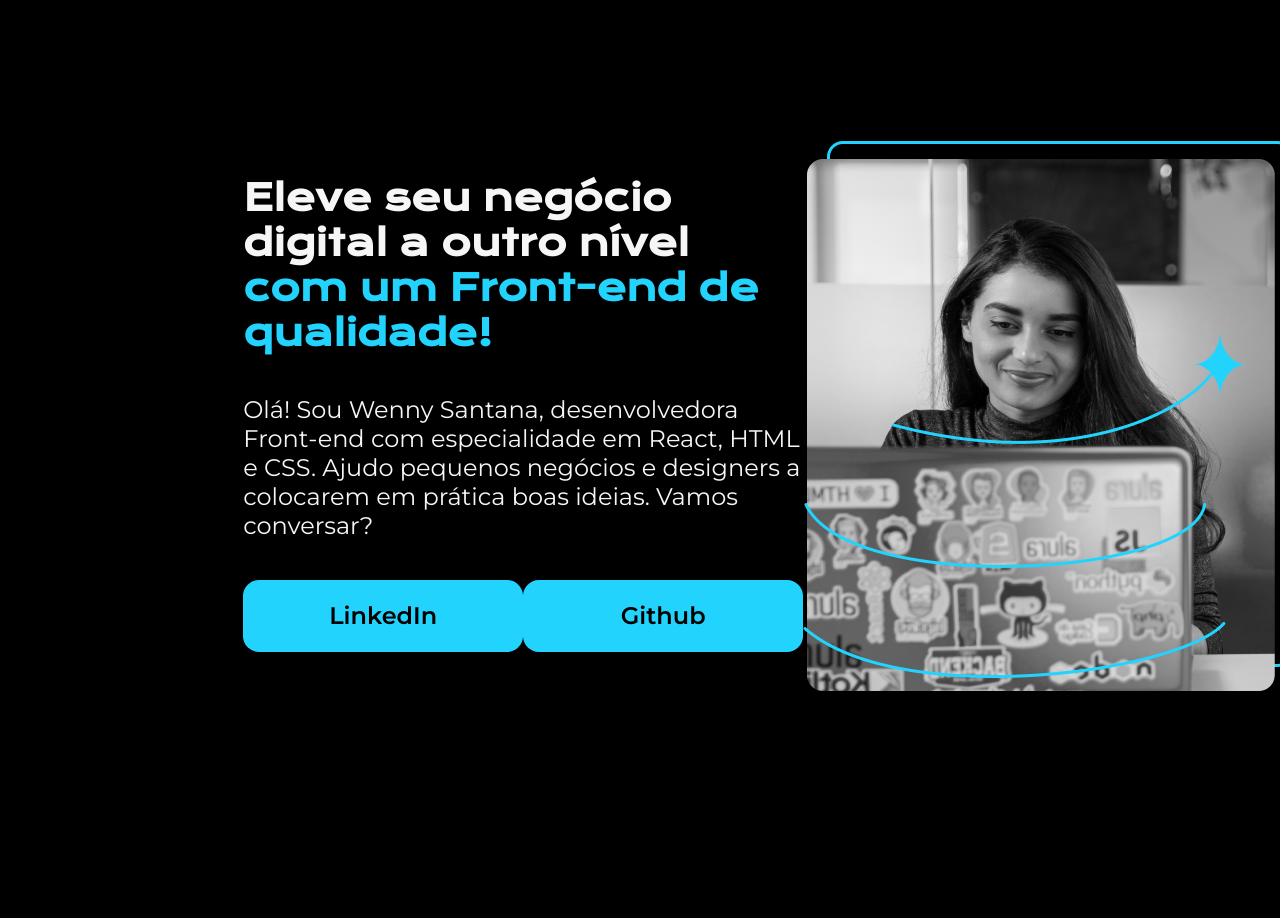
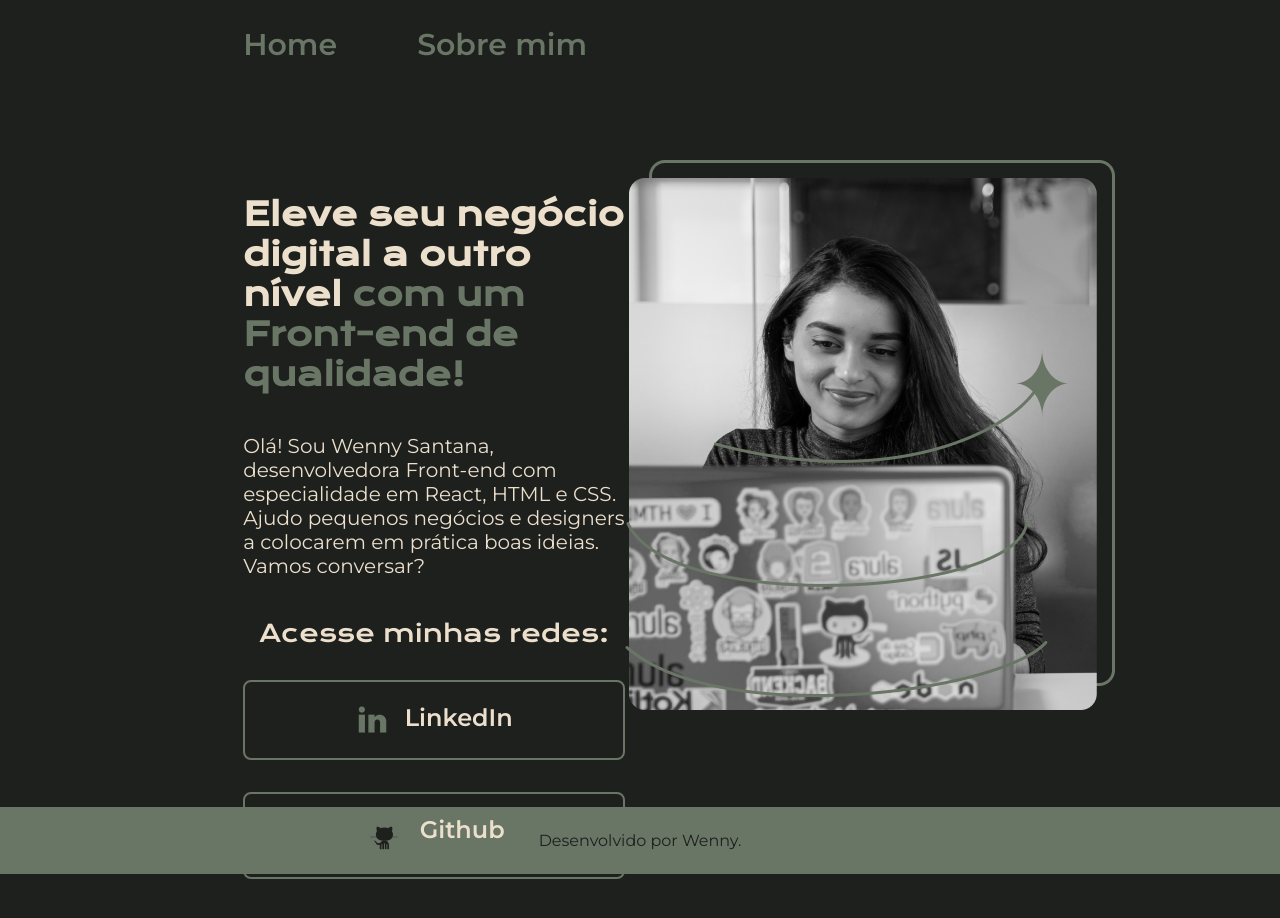
Before and after one commit to wennysantana/AluraProjetos, a plain HTML site: page CursoHTMLeCSS/Portifolio - Pagina 1/index.html in a window 1280 px wide. After the commit the page ends 879 px from the top, so only its background shows below. Drawn offline with nearby package versions, Linux system fonts and the light colour scheme.

Commit message:
:books: Finalização curso 2 HTML e CSS

```diff
--- a/CursoHTMLeCSS/Portifolio - Pagina 1/index.html
+++ b/CursoHTMLeCSS/Portifolio - Pagina 1/index.html
@@ -4,11 +4,16 @@
     <meta charset="UTF-8" />
     <meta http-equiv="X-UA-Compatible" content="IE=edge" />
     <meta name="viewport" content="width=device-width, initial-scale=1.0" />
-    <link rel="stylesheet" type="text/css" href="style.css" />
+    <link rel="stylesheet" type="text/css" href="/styles/style.css" />
     <title>Portfolio</title>
   </head>
   <body>
-    <header></header>
+    <header class="cabecalho">
+      <nav class="cabecalho__menu">
+        <a class="cabecalho__menu__link" href="index.html">Home</a>
+        <a class="cabecalho__menu__link" href="about.html">Sobre mim</a>
+      </nav>
+    </header>
 
     <main class="apresentacao">
       <section class="apresentacao__conteudo">
@@ -24,13 +29,28 @@
           prática boas ideias. Vamos conversar?
         </p>
         <div class="apresentacao__botoes">
-          <a class="apresentacao__botoes__link" href="https://www.linkedin.com/in/wenny-santana/">LinkedIn</a>
-          <a class="apresentacao__botoes__link" href="https://github.com/wennysantana">Github</a>
+          <h2 class="apresentacao__botoes_titulo">Acesse minhas redes:</h2>
+          <a
+            class="apresentacao__botoes__link"
+            href="https://www.linkedin.com/in/wenny-santana/"
+          >
+            <img src="/assets/linkedin.png" alt="logo do linkedin" />
+            LinkedIn
+          </a>
+          <a
+            class="apresentacao__botoes__link"
+            href="https://github.com/wennysantana"
+          >
+            <img src="/assets/github.png" alt="logo do github" />
+            Github
+          </a>
         </div>
       </section>
-      <img src="/Imagem.png" alt="Foto da Wenny Santana" />
+      <img src="/assets/Imagem.png" alt="Foto da Wenny Santana" />
     </main>
 
-    <footer></footer>
+    <footer class="rodape">
+      <p>Desenvolvido por Wenny.</p>
+    </footer>
   </body>
 </html>
--- a/CursoHTMLeCSS/Portifolio - Pagina 1/style.css
+++ /dev/null
@@ -1,57 +0,0 @@
-@import url('https://fonts.googleapis.com/css2?family=Krona+One&family=Montserrat:ital,wght@0,100..900;1,100..900&display=swap');
-
-*{
-    margin: 0;
-    padding: 0;
-}
-
-.apresentacao{
-    display: flex;
-    align-items: center;
-    justify-content: space-between;
-    margin: 11% 19%;
-}
-.apresentacao__conteudo{
-    width: 615px;
-    height: 482px;
-    display: flex;
-    flex-direction: column;
-    gap: 40px;
-}
-
-.apresentacao__conteudo__titulo{
-    font-size: 36px;
-    font-family: "Krona One", sans-serif;
-}
-.apresentacao__conteudo__texto{
-    font-size: 24px;
-    font-family: "Montserrat", sans-serif;
-    font-weight: 400;
-}
-
-.apresentacao__botoes{
-    display: flex;
-    justify-content: space-between;
-}
-
-.apresentacao__botoes__link{
-    background-color: #22D4FD;
-    width: 280px;
-    text-align: center;
-    border-radius: 16px;
-    text-decoration: none;
-    color: #000000;
-    font-size: 24px;
-    font-family: "Montserrat", sans-serif;
-    font-weight: 600;
-    padding: 21.5px 0;
-}
-body{
-    background-color: #000000;
-    color: #F6F6F6;
-    height: 100vh;
-    box-sizing: border-box;
-}
-.destaque-titulo{
-    color: #22D4FD;
-}
--- /dev/null
+++ b/CursoHTMLeCSS/Portifolio - Pagina 1/styles/about.css
@@ -0,0 +1,72 @@
+@import url('https://fonts.googleapis.com/css2?family=Krona+One&family=Montserrat:ital,wght@0,100..900;1,100..900&display=swap');
+
+:root{
+    --cor-primaria: #1E201E;
+    --cor-secundaria: #ECDFCC;
+    --cor-teciaria: #697565;
+    --cor-hover: #697565;
+
+    --fonte-primaria: 'Krona One', sans-serif;
+    --fonte-secundaria: 'Montserrat', sans-serif;
+}
+
+*{
+    margin: 0;
+    padding: 0;
+}
+
+.cabecalho{
+    padding: 2% 0 0 19%;
+}
+.cabecalho__menu{
+    display: flex;
+    gap: 80px;
+
+}
+.cabecalho__menu__link{
+    flex-direction: row;
+    font-family: var(--fonte-secundaria);
+    font-size: 24px;
+    font-weight: 600;
+    color: var(--cor-teciaria);
+    text-decoration: none;
+}
+
+.apresentacao{
+    display: flex;
+    align-items: center;
+    justify-content: space-between;
+    padding: 7.6% 19%;
+}
+.apresentacao__conteudo{
+    width: 615px;
+    height: 482px;
+    display: flex;
+    flex-direction: column;
+    gap: 40px;
+}
+
+.apresentacao__conteudo__titulo{
+    font-size: 32px;
+    font-family: var(--fonte-primaria);
+}
+.apresentacao__conteudo__texto{
+    font-size: 20px;
+    font-family: var(--fonte-secundaria);
+    font-weight: 400;
+}
+
+body{
+    background-color: var(--cor-primaria);
+    color: var(--cor-secundaria);
+    box-sizing: border-box;
+}
+
+.rodape{
+    background-color: var(--cor-teciaria);
+    padding: 24px;
+    text-align: center;
+    font-family: var(--fonte-secundaria);
+    color:var(--cor-primaria);
+    font-weight: 400;
+}
--- /dev/null
+++ b/CursoHTMLeCSS/Portifolio - Pagina 1/styles/style.css
@@ -0,0 +1,106 @@
+@import url('https://fonts.googleapis.com/css2?family=Krona+One&family=Montserrat:ital,wght@0,100..900;1,100..900&display=swap');
+
+:root{
+    --cor-primaria: #1E201E;
+    --cor-secundaria: #ECDFCC;
+    --cor-teciaria: #697565;
+    --cor-hover: #272727;
+
+    --fonte-primaria: 'Krona One', sans-serif;
+    --fonte-secundaria: 'Montserrat', sans-serif;
+}
+
+*{
+    margin: 0;
+    padding: 0;
+}
+
+.cabecalho{
+    padding: 2% 0 0 19%;
+}
+.cabecalho__menu{
+    display: flex;
+    gap: 80px;
+
+}
+.cabecalho__menu__link{
+    flex-direction: row;
+    font-family: var(--fonte-secundaria);
+    font-size: 30px;
+    font-weight: 600;
+    color: var(--cor-teciaria);
+    text-decoration: none;
+}
+
+.apresentacao{
+    display: flex;
+    align-items: center;
+    justify-content: space-between;
+    padding: 7.6% 19%;
+}
+.apresentacao__conteudo{
+    width: 615px;
+    height: 482px;
+    display: flex;
+    flex-direction: column;
+    gap: 40px;
+}
+
+.apresentacao__conteudo__titulo{
+    font-size: 32px;
+    font-family: var(--fonte-primaria);
+}
+.apresentacao__conteudo__texto{
+    font-size: 20px;
+    font-family: var(--fonte-secundaria);
+    font-weight: 400;
+}
+
+.apresentacao__botoes{
+    display: flex;
+    justify-content: space-between;
+    flex-direction: column;
+    align-items: center;
+    gap: 32px;
+}
+.apresentacao__botoes_titulo{
+    font-family: var(--fonte-primaria);
+    font-size: 24px;
+    font-weight: 400;
+}
+.apresentacao__botoes__link{
+    display: flex;
+    justify-content: center;
+    gap: 16px;
+    width: 378px;
+    text-align: center;
+    border-radius: 8px;
+    border: 2px solid var(--cor-teciaria);
+    text-decoration: none;
+    color: var(--cor-secundaria);
+    font-size: 24px;
+    font-family: var(--fonte-secundaria);
+    font-weight: 600;
+    padding: 21.5px 0;
+}
+
+.apresentacao__botoes__link:hover{
+    background-color: var(--cor-hover);
+}
+body{
+    background-color: var(--cor-primaria);
+    color: var(--cor-secundaria);
+    box-sizing: border-box;
+}
+.destaque-titulo{
+    color: var(--cor-teciaria);
+}
+
+.rodape{
+    background-color: var(--cor-teciaria);
+    padding: 24px;
+    text-align: center;
+    font-family: var(--fonte-secundaria);
+    color:var(--cor-primaria);
+    font-weight: 400;
+}
```
Also changed, not shown: CursoHTMLeCSS/Portifolio - Pagina 1/about.html (added, +33 -0 lines), CursoHTMLeCSS/Portifolio - Pagina 1/Imagem.png (deleted), CursoHTMLeCSS/Portifolio - Pagina 1/assets/Imagem.png (added), CursoHTMLeCSS/Portifolio - Pagina 1/assets/github.png (added), CursoHTMLeCSS/Portifolio - Pagina 1/assets/instagram.png (added), CursoHTMLeCSS/Portifolio - Pagina 1/assets/linkedin.png (added), CursoHTMLeCSS/Portifolio - Pagina 1/assets/twitch.png (added), CursoHTMLeCSS/Portifolio - Pagina 1/assets/twitter-novo.png (added), CursoHTMLeCSS/Portifolio - Pagina 1/assets/twitter.png (added).
